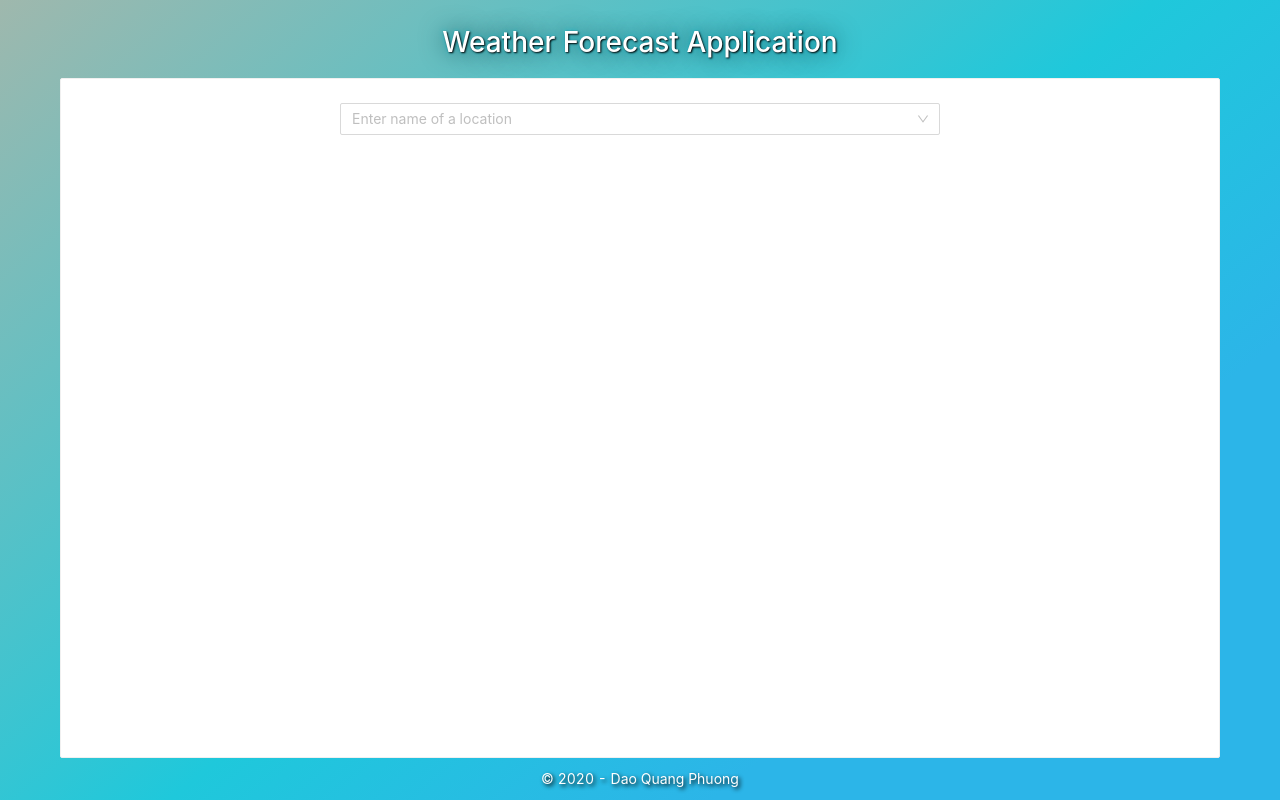
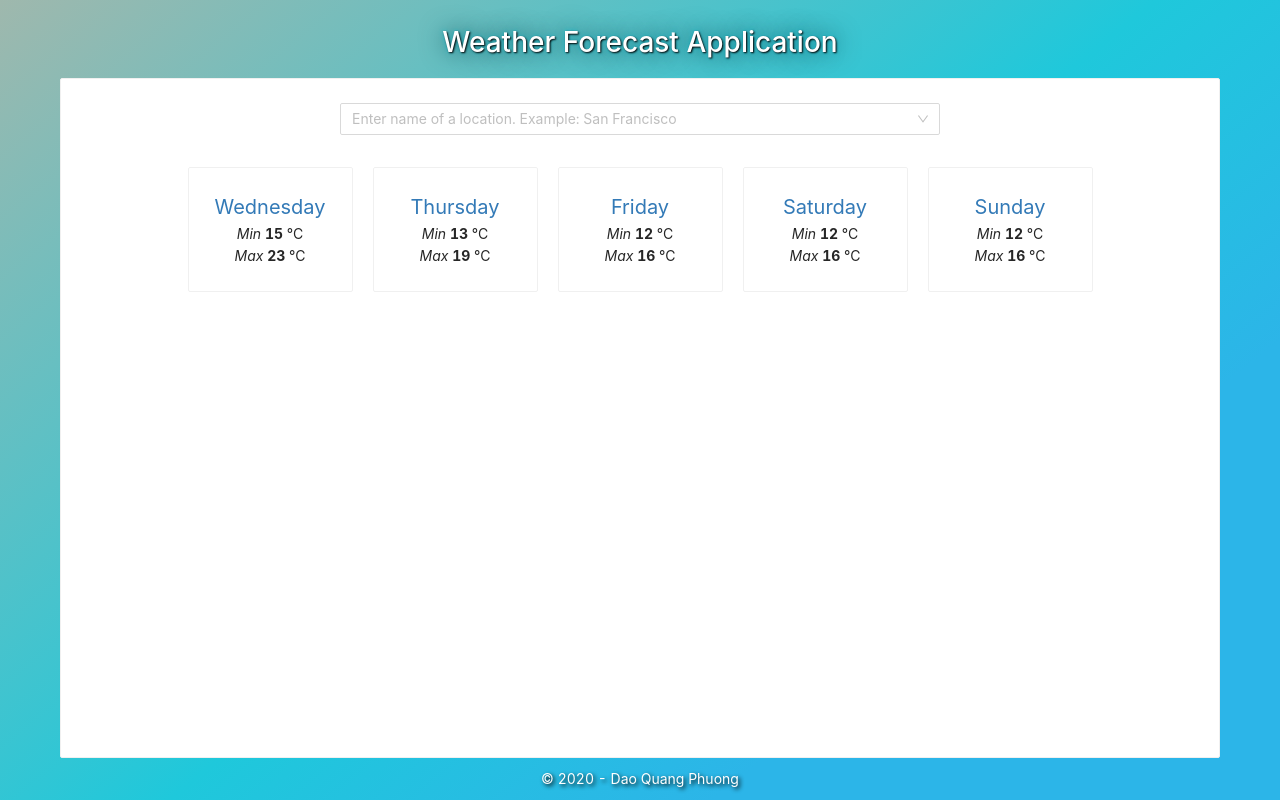
Before and after one commit to daoquangphuong/weather-forecast, a React (Create React App) app: page / in a window 1280 px wide. Built offline with nearby package versions, Linux system fonts and the light colour scheme.

Commit message:
styling UI

```diff
--- a/src/packages/@weather-forecast/actions/GetWeatherDays.js
+++ b/src/packages/@weather-forecast/actions/GetWeatherDays.js
@@ -24,9 +24,9 @@ export default function* GetWeatherDays(action) {
         const weatherDays = ((data && data.consolidated_weather) || []).map(item => ({
             id: item.id,
             day: dayjs(item.applicable_date, 'YYYY-MM-DD').format('dddd'),
-            maxTemp: (item.max_temp).toFixed(2),
-            minTemp: (item.min_temp).toFixed(2),
-        }))
+            maxTemp: (item.max_temp).toFixed(0),
+            minTemp: (item.min_temp).toFixed(0),
+        })).slice(0, 5)
 
         yield put(setWeatherDays(weatherDays));
     } catch (e) {
--- a/src/packages/@weather-forecast/components/SearchForm/index.js
+++ b/src/packages/@weather-forecast/components/SearchForm/index.js
@@ -26,7 +26,7 @@ const SearchForm = props => {
                 showSearch
                 allowClear
                 loading={weatherDaysLoading}
-                placeholder="Enter name of a location"
+                placeholder="Enter name of a location. Example: San Francisco"
                 notFoundContent={notFoundContent}
                 filterOption={false}
                 onSearch={handleSearch}
--- a/src/packages/@weather-forecast/components/WeatherDay/index.js
+++ b/src/packages/@weather-forecast/components/WeatherDay/index.js
@@ -1,15 +1,35 @@
 import React from 'react';
-import { Card } from 'antd';
+import { Card, Row, Col } from 'antd';
+import { Root, Container } from './styled';
 import container from './container';
 
 const WeatherDay = props => {
     const { data } = props;
+
+    const colProps = {
+        xs: 8,
+        sm: 8,
+        md: 24
+    };
+
     return (
-        <Card>
-            <div>{data.day}</div>
-            <div>{data.minTemp}</div>
-            <div>{data.maxTemp}</div>
-        </Card>
+        <Root>
+            <Card>
+                <Container>
+                    <Row align={'middle'} justify={'center'}>
+                        <Col {...colProps}>
+                            <div className={'day'}>{data.day}</div>
+                        </Col>
+                        <Col {...colProps}>
+                            <div className={'min'}><i>Min</i> <strong>{data.minTemp}</strong> °C</div>
+                        </Col>
+                        <Col {...colProps}>
+                            <div className={'max'}><i>Max</i> <strong>{data.maxTemp}</strong> °C</div>
+                        </Col>
+                    </Row>
+                </Container>
+            </Card>
+        </Root>
     );
 };
 
--- /dev/null
+++ b/src/packages/@weather-forecast/components/WeatherDay/styled.js
@@ -0,0 +1,17 @@
+import styled from 'styled-components';
+
+export const Root = styled.div`
+  padding: 10px;
+`;
+
+export const Container = styled.div`
+  .day {
+    color: #337ab7;
+    text-align: center;
+    font-size: 20px;
+  }
+  .max,
+  .min {
+    text-align: center;
+  }
+`
--- a/src/packages/@weather-forecast/components/WeatherDays/index.js
+++ b/src/packages/@weather-forecast/components/WeatherDays/index.js
@@ -1,16 +1,19 @@
 import React from 'react';
 import { Row, Col } from 'antd';
 import WeatherDay from '../WeatherDay';
+import { Root } from './styled';
 import container from './container';
 
 const WeatherDays = props => {
     const { weatherDays } = props;
     return (
-        <Row>
-            {(weatherDays || []).map(item => <Col key={item.id}>
-                <WeatherDay data={item}/>
-            </Col>)}
-        </Row>
+        <Root>
+            <Row justify={'center'}>
+                {(weatherDays || []).map(item => <Col key={item.id} xs={24} sm={24} md={6} lg={4}>
+                    <WeatherDay data={item}/>
+                </Col>)}
+            </Row>
+        </Root>
     );
 };
 
--- /dev/null
+++ b/src/packages/@weather-forecast/components/WeatherDays/styled.js
@@ -0,0 +1,6 @@
+import styled from 'styled-components';
+
+export const Root = styled.div`
+  height: 100%;
+  overflow: auto;
+`;
--- a/src/packages/@weather-forecast/components/WeatherForecast/index.js
+++ b/src/packages/@weather-forecast/components/WeatherForecast/index.js
@@ -2,7 +2,7 @@ import React from 'react';
 import SearchForm from '../SearchForm';
 import WeatherDays from '../WeatherDays';
 import { Card } from 'antd';
-import { Root, Container, Header, Footer } from './styled';
+import { Root, Container, Content, Header, Footer } from './styled';
 import container from './container';
 
 const WeatherForecast = () => {
@@ -11,9 +11,11 @@ const WeatherForecast = () => {
             <Container>
                 <Header>Weather Forecast Application</Header>
                 <Card>
-                    <SearchForm/>
-                    <br/>
-                    <WeatherDays/>
+                    <Content>
+                        <SearchForm/>
+                        <br/>
+                        <WeatherDays/>
+                    </Content>
                 </Card>
                 <Footer>© 2020 - Dao Quang Phuong</Footer>
             </Container>
--- a/src/packages/@weather-forecast/components/WeatherForecast/styled.js
+++ b/src/packages/@weather-forecast/components/WeatherForecast/styled.js
@@ -20,6 +20,20 @@ export const Container = styled.div`
 
   > *:nth-child(2) {
     height: 100%;
+    overflow: auto;
+
+    > * {
+      display: flex;
+      height: 100%;
+    }
+  }
+`
+
+export const Content = styled.div`
+  display: flex;
+  flex-direction: column;
+  > *:last-child {
+    height: 100%;
   }
 `
 
--- a/src/packages/@weather-forecast/reducers/index.js
+++ b/src/packages/@weather-forecast/reducers/index.js
@@ -1,6 +1,14 @@
 import { SET_LOCATIONS, SET_WEATHER_DAYS, SET_LOADING } from '../constants';
 
-const defaultState = {};
+const defaultState = {
+    weatherDays: [
+        { id: 4963654879412224, day: "Wednesday", maxTemp: "23", minTemp: "15" },
+        { id: 4944825407242240, day: "Thursday", maxTemp: "19", minTemp: "13" },
+        { id: 6021746043912192, day: "Friday", maxTemp: "16", minTemp: "12" },
+        { id: 4729498362707968, day: "Saturday", maxTemp: "16", minTemp: "12" },
+        { id: 4570999372644352, day: "Sunday", maxTemp: "16", minTemp: "12" },
+    ]
+};
 
 export default function (state = defaultState, action) {
     switch (action.type) {
```
